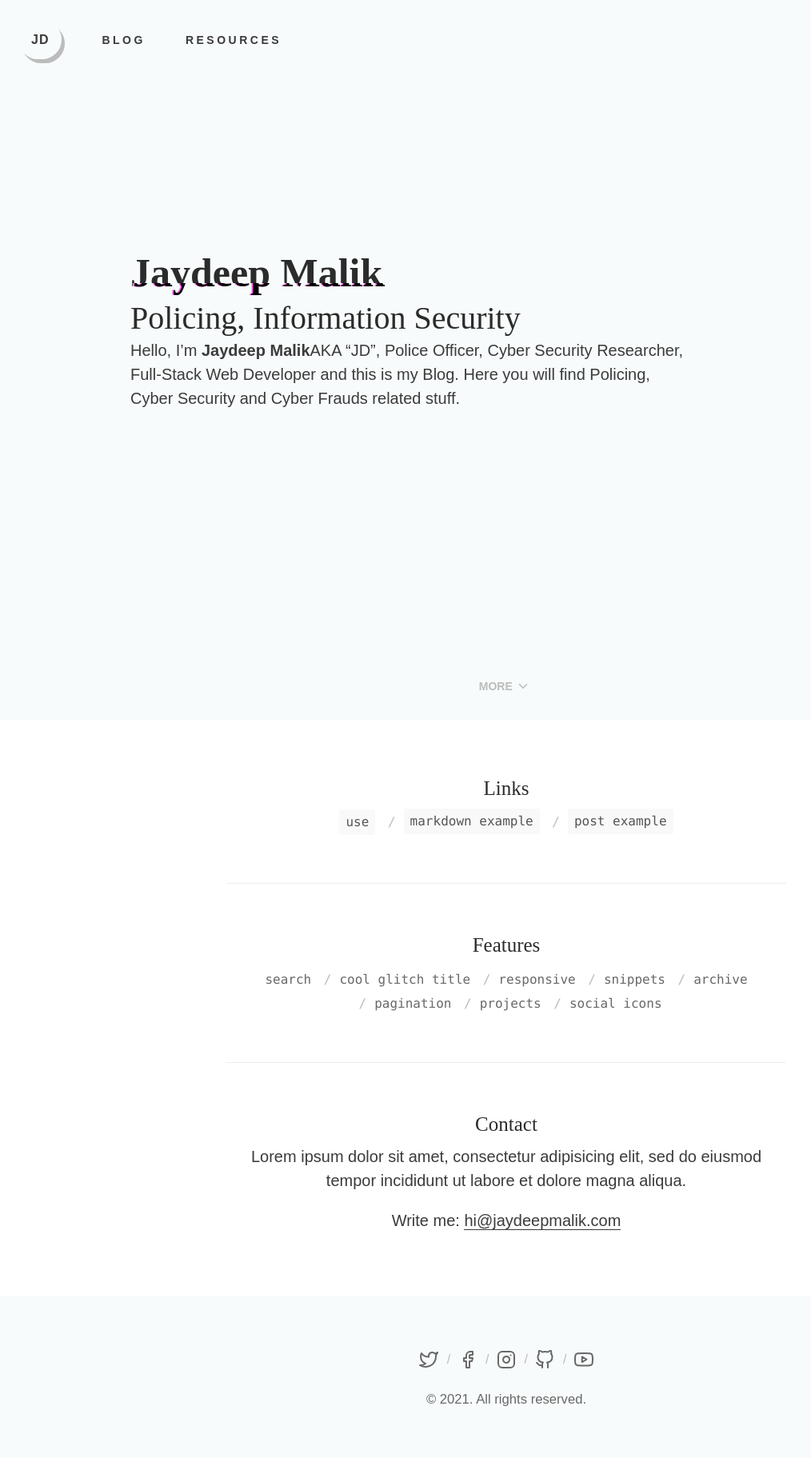
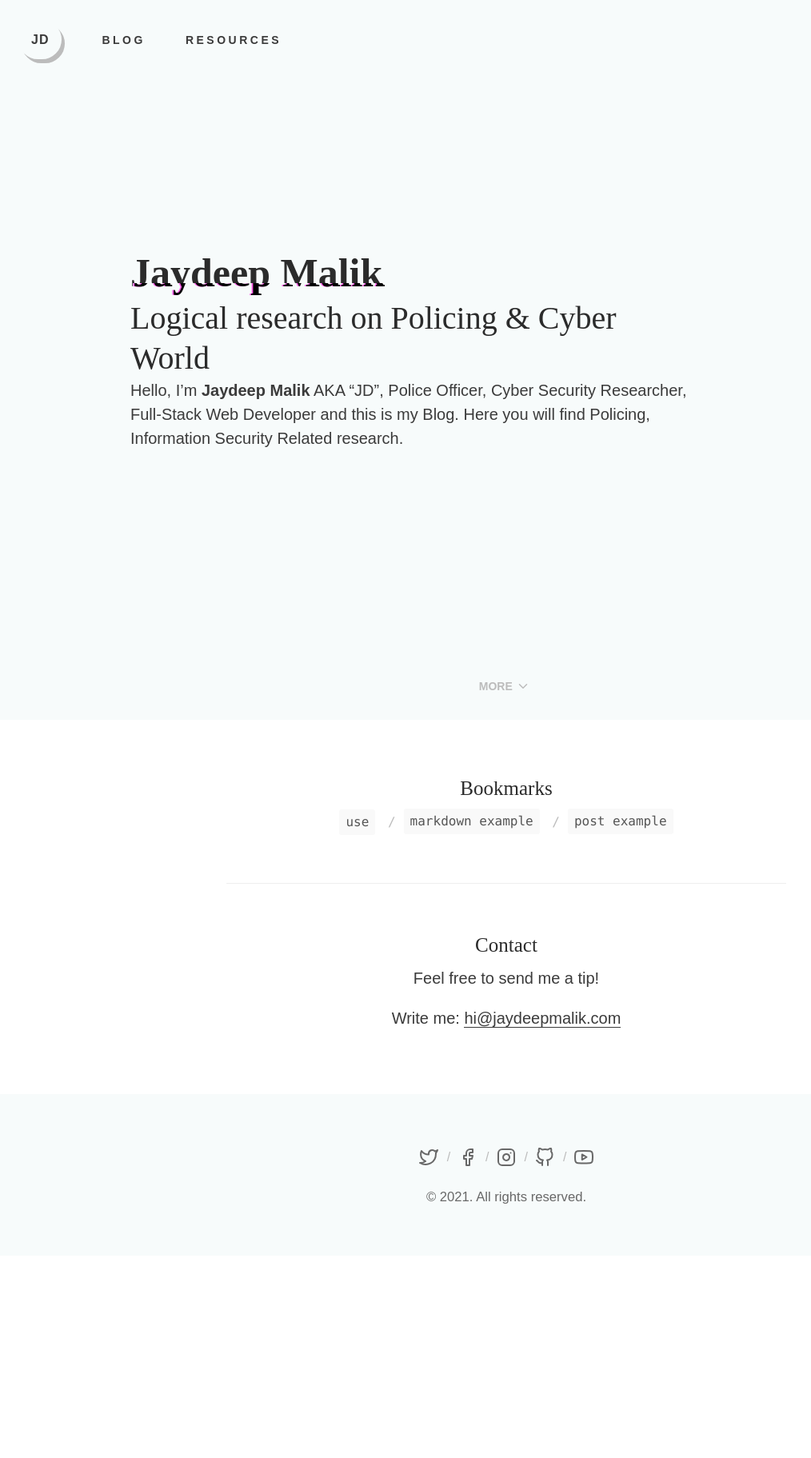
Before and after one commit to jaydeepmalik/jaydeepmalik.com, a Jekyll site: the page built from index.html, in a window 1280 px wide. Shown: the whole page at 80% size, without its empty margins (7-1021 px from the left). Built offline with Jekyll 4.4.1, drawn with Linux system fonts in a browser that asks for light colours; some web fonts are replaced; after the commit the page ends 1570 px from its top, so only the background shows below that.

Commit message:
Update index.html

```diff
--- a/index.html
+++ b/index.html
@@ -5,34 +5,22 @@ nav_invert: true
 ---
 <div class="hero">
   <div class="container">
-    <h1><div class="title glitch-text" data-text="{{ site.title }}">{{ site.title }}</div>Policing, Information Security</h1>
+    <h1><div class="title glitch-text" data-text="{{ site.title }}">{{ site.title }}</div>Logical research on Policing & Cyber World</h1>
     <p>
-     Hello, I’m <b>Jaydeep Malik</b>AKA “JD”, Police Officer, Cyber Security Researcher, Full-Stack Web Developer and this is my Blog. Here you will find Policing, Cyber Security and Cyber Frauds related stuff.
+     Hello, I’m <b>Jaydeep Malik</b> AKA “JD”, Police Officer, Cyber Security Researcher, Full-Stack Web Developer and this is my Blog. Here you will find Policing, Information Security Related research.
     </p>
     <a href="#more"><span class="bottom">More <svg xmlns="http://www.w3.org/2000/svg" width="24" height="24" viewBox="0 0 24 24" fill="none" stroke="currentColor" stroke-width="2" stroke-linecap="round" stroke-linejoin="round"><polyline points="6 9 12 15 18 9"></polyline></svg></span></a>
   </div>
 </div>
 <div id="more" class="container">
-  <h3>Links</h3>
+  <h3>Bookmarks</h3>
   <ul>
     <li><a href="">use</a></li>
     <li><a href="">markdown example</a></li>
     <li><a href="">post example</a></li>
   </ul>
   <hr>
-  <h3>Features</h3>
-  <ul>
-    <li>search</li>
-    <li>cool glitch title</li>
-    <li>responsive</li>
-    <li>snippets</li>
-    <li>archive</li>
-    <li>pagination</li>
-    <li>projects</li>
-    <li>social icons</li>
-  </ul>
-  <hr>
   <h3>Contact</h3>
-  <p>Lorem ipsum dolor sit amet, consectetur adipisicing elit, sed do eiusmod tempor incididunt ut labore et dolore magna aliqua.</p>
+  <p>Feel free to send me a tip!</p>
   <p>Write me: <a href="mailto:{{site.email}}">{{site.email}}</a></p>
 </div>
```
